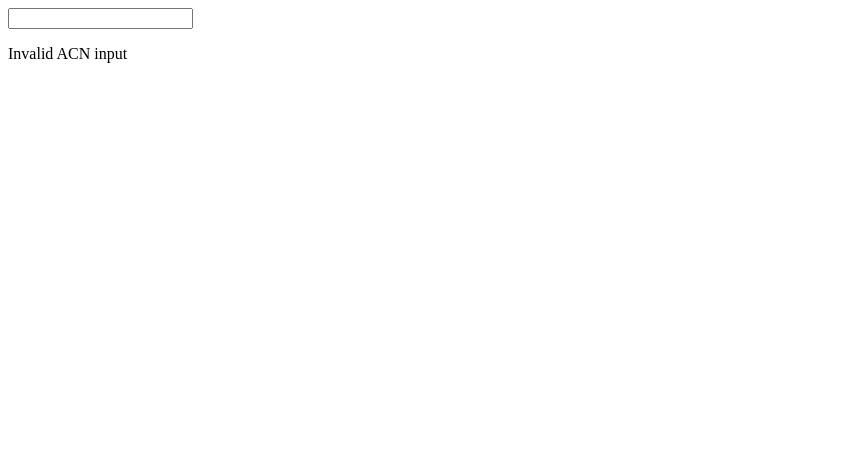
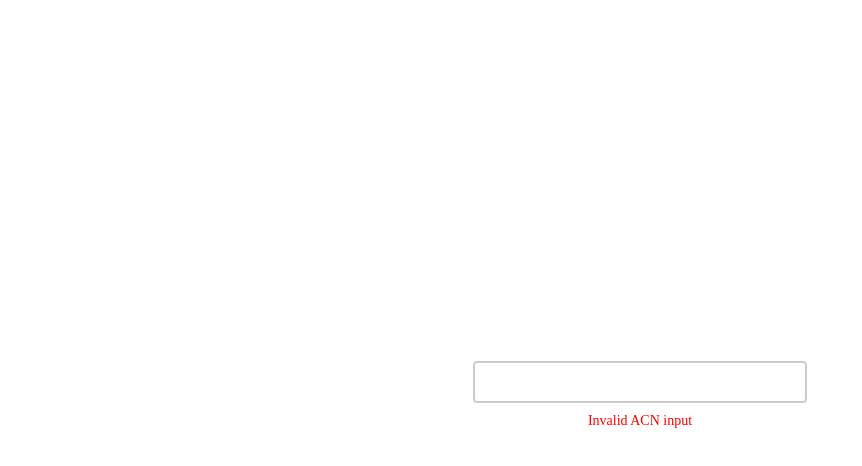
Before and after one commit to crandicha/dgit-angularjs-exercise, a website built with webpack: page src/index.html in a window 1280 px wide. Shown: the whole page, without its empty margins (0-862 px from the left). Built offline with nearby package versions, Linux system fonts and the light colour scheme; some packages are replaced by stand-ins of ours.

Commit message:
feat: add styling

```diff
--- a/karma.conf.js
+++ b/karma.conf.js
@@ -25,6 +25,10 @@ module.exports = function (config) {
             test: /\.html$/,
             use: "raw-loader",
           },
+          {
+            test: /\.css$/,
+            use: ["style-loader", "css-loader"],
+          },
         ],
       },
     },
--- /dev/null
+++ b/src/features/main/main.component.css
@@ -0,0 +1,35 @@
+.main-component {
+  display: flex;
+  flex-direction: column;
+  align-items: center;
+  justify-content: center;
+  height: 100vh;
+}
+
+.main-component input[type="text"] {
+  width: 300px;
+  padding: 10px 15px;
+  font-size: 16px;
+  border: 2px solid #ccc;
+  border-radius: 4px;
+  transition: border-color 0.3s ease;
+}
+
+.main-component input[type="text"]:focus {
+  outline: none;
+  border-color: #007bff;
+}
+
+.main-component .validity-message {
+  margin: 10px 0;
+  font-size: 14px;
+  font-weight: 500;
+}
+
+.main-component .validity-message.success {
+  color: green;
+}
+
+.main-component .validity-message.error {
+  color: red;
+}
--- a/src/features/main/main.component.js
+++ b/src/features/main/main.component.js
@@ -1,5 +1,6 @@
 import { app } from "../../app/app.module";
 import template from "./main.view.html";
+import "./main.component.css";
 import { isValidACNInput, isValidACNNumber } from "../../utils/ACN";
 import { VALID_ACN_LENGTH } from "../../config/ACN";
 
@@ -15,7 +16,8 @@ app.component("mainComponent", {
       const errorMessage = this.validations.find(
         (validation) => !validation.validator(this.value)
       )?.errorMessage;
-      return errorMessage || "Valid ACN number";
+      if (errorMessage) return { success: false, errorMessage };
+      return { success: true, errorMessage: "Valid ACN number" };
     };
   },
 });
--- a/src/features/main/main.view.html
+++ b/src/features/main/main.view.html
@@ -1,4 +1,4 @@
-<div>
+<div class="main-component">
   <input type="text" ng-model="$ctrl.value">
-  <p>{{ $ctrl.valueValidity() }}</p>
+  <p class="validity-message" ng-class="{ 'success': $ctrl.valueValidity().success, 'error': !$ctrl.valueValidity().success }">{{ $ctrl.valueValidity().errorMessage }}</p>
 </div>
--- /dev/null
+++ b/src/index.css
@@ -0,0 +1,5 @@
+body {
+  /* center using margin */
+  margin: 0 auto;
+  width: 62.5rem;
+}
--- a/src/index.js
+++ b/src/index.js
@@ -1 +1,2 @@
+import "./index.css";
 import { app } from "./app/app.module";
--- a/webpack.config.js
+++ b/webpack.config.js
@@ -19,6 +19,10 @@ module.exports = {
         test: /\.html$/,
         use: "raw-loader",
       },
+      {
+        test: /\.css$/,
+        use: ["style-loader", "css-loader"],
+      },
     ],
   },
   plugins: [
```
Also changed, not shown: 1 other file.
